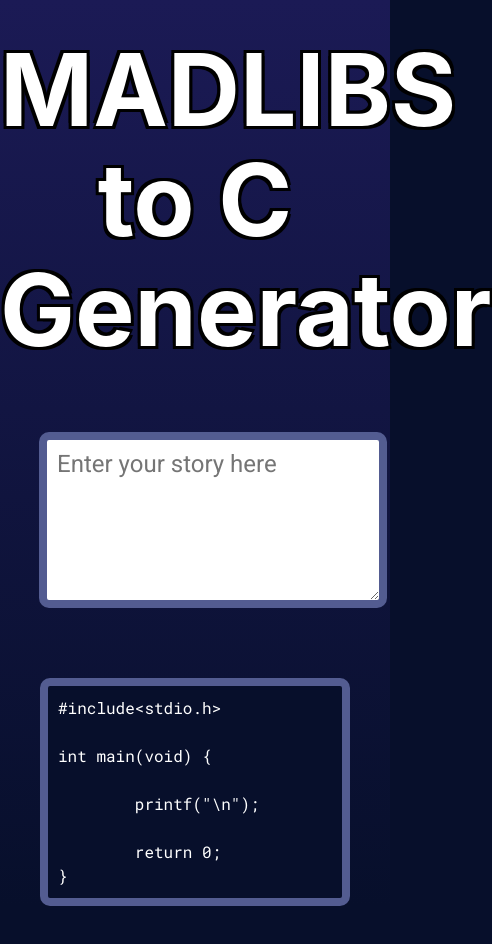
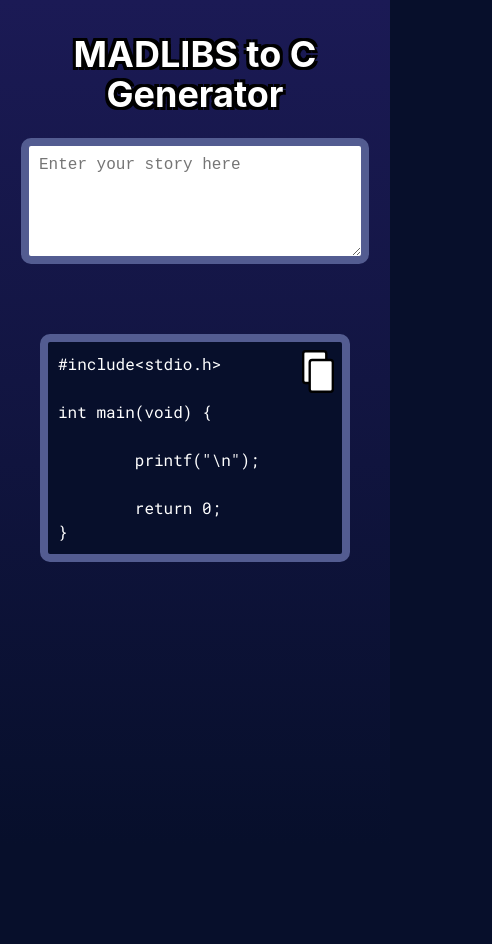
Before and after one commit to loganmacdougall/MADLIBS-to-C, a React (Vite) app: page / in a window 390 px wide. Shown: the whole page, 492 px wide, since content can reach past the window. After the commit the page ends 844 px from the top, so only its background shows below. Built offline with nearby package versions, Linux system fonts and the light colour scheme.

Commit message:
Added copy button and fixed issues with enter space story sanitation

```diff
--- a/src/App.tsx
+++ b/src/App.tsx
@@ -3,6 +3,7 @@ import { useState } from 'react'
 import Story from './Story.tsx'
 import Blanks from './Blanks.tsx'
 import Code from './Code.tsx'
+import CopyPopup from './CopyPopup.tsx'
 import { CBlank } from './Blanks.tsx'
 
 function App() {
@@ -17,6 +18,7 @@ function App() {
     <Story story={story} setStory={setStory} />
     <Blanks story={story} setCBlanks={setBlanks} />
     <Code story={story} blanks={blanks} />
+    <CopyPopup />
   </>
 }
 
--- a/src/Code.tsx
+++ b/src/Code.tsx
@@ -5,8 +5,12 @@ interface CodeProps {
   blanks: CBlank[]
 }
 
+let currentPopupTimeout: any = null
+
 function Code({ story, blanks }: CodeProps) {
-  return <pre id="code">
+  return <div id="code-container">
+    <img id="copy-button" src="/Copy.svg" alt="Click to copy" title="Click to copy" onClick={copyCode} />
+    <pre id="code">
       {"#include\<stdio.h\>"}<br />
       <br />
       {"int main(void) {"}<br />
@@ -18,18 +22,31 @@ function Code({ story, blanks }: CodeProps) {
       {"\treturn 0;"}<br />
       {"}"}<br />
     </pre>
+  </div>
 }
 
 function printStory(story: string, blanks: CBlank[]) {
   let cleanStoryArr = Array.from(story).filter((c, _i, _a) => c != '"')
+  // Fix bad percent signs
   let illegalPercentLocs: number[] = []
   for (let i = 0; i < cleanStoryArr.length; i++) {
-    if (cleanStoryArr[i] != "%" || (i < cleanStoryArr.length - 1 && cleanStoryArr[i + 1] == "s")) continue
+    if (cleanStoryArr[i] == "%" && cleanStoryArr[i + 1] != "s")
       illegalPercentLocs.push(i)
   }
   illegalPercentLocs.forEach((i, o) => {
     let index = i + o
     cleanStoryArr.splice(index, 0, "\\")
+  })
+
+  // Replace enter spaces with "\n"
+  let illegalEnterLocs: number[] = []
+  for (let i = 0; i < cleanStoryArr.length; i++) {
+    if (cleanStoryArr[i] == "\n")
+      illegalEnterLocs.push(i)
+  }
+  illegalEnterLocs.forEach((i, _o) => {
+    let index = i
+    cleanStoryArr.splice(index, 1, "\\n")
   })
   let cleanStory = cleanStoryArr.join("")
 
@@ -54,4 +71,22 @@ function variableInitialize(blanks: CBlank[]) {
   return "\tchar " + variables + ";"
 }
 
+async function copyCode() {
+  let codeNode = document.getElementById("code")!
+
+  await navigator.clipboard.writeText(codeNode.innerText)
+
+  let popupNode = document.getElementById("copy-popup")!
+
+  if (currentPopupTimeout === null) {
+    popupNode.classList.add("popout")
+  } else {
+    clearTimeout(currentPopupTimeout)
+  }
+  currentPopupTimeout = setTimeout(() => {
+    popupNode.classList.remove("popout")
+    currentPopupTimeout = null
+  }, 3000)
+}
+
 export default Code
--- /dev/null
+++ b/src/CopyPopup.tsx
@@ -0,0 +1,7 @@
+function CopyPopup() {
+  return <div id="copy-popup-container">
+    <p id="copy-popup">Code has been copied</p>
+  </div>
+}
+
+export default CopyPopup
--- a/src/index.css
+++ b/src/index.css
@@ -1,6 +1,8 @@
 :root {
+  font-family: "Roboto", sans-serif;
   line-height: 1.5;
   font-weight: 400;
+  display: inline-block;
 
   color: white;
   background-color: #070F2B;
@@ -13,10 +15,19 @@
 }
 
 body {
+  position: relative;
   margin: 0;
-  width: 100svw;
-  min-width: 100svw;
+  height: 100svh;
+  min-height: 100svh;
+  width: 100%;
+  min-width: 100%;
   background: linear-gradient(#1B1A55, #070F2B);
+}
+
+#root {
+  height: 100svh;
+  min-height: 100svh;
+  position: relative;
 }
 
 h1 {
@@ -30,14 +41,12 @@ h1 {
 }
 
 #story-textarea {
-  font-family: "Roboto", sans-serif;
   font-size: 24px;
   display: block;
   position: relative;
   padding: 10px;
   width: 80%;
-  left: 10%;
-  right: 10%;
+  margin: 0 auto;
   border: #535C91 solid 8px;
   border-radius: 10px;
 }
@@ -61,11 +70,6 @@ label {
   font-size: 18px;
 }
 
-label,
-input {
-  font-family: "Roboto", sans-serif;
-}
-
 .labelInput,
 .lengthInput {
   font-size: 16px;
@@ -85,6 +89,34 @@ input {
   border-bottom-left-radius: 0;
 }
 
+#code-container {
+  position: relative;
+}
+
+#copy-button {
+  position: absolute;
+  top: 1em;
+  right: 3.5em;
+  width: 2em;
+}
+
+#copy-button:hover {
+  cursor: pointer;
+}
+
+pre {
+  white-space: pre-wrap;
+  /* Since CSS 2.1 */
+  white-space: -moz-pre-wrap;
+  /* Mozilla, since 1999 */
+  white-space: -pre-wrap;
+  /* Opera 4-6 */
+  white-space: -o-pre-wrap;
+  /* Opera 7 */
+  word-wrap: break-word;
+  /* Internet Explorer 5.5+ */
+}
+
 #code {
   font-family: "Roboto Mono", monospace;
   margin: 40px;
@@ -92,6 +124,40 @@ input {
   border: #535C91 solid 8px;
   border-radius: 10px;
   background-color: #070F2B;
+}
+
+#copy-popup-container {
+  position: absolute;
+  overflow: hidden;
+  height: fit-content;
+  bottom: 0;
+  left: 0;
+  right: 0;
+}
+
+#copy-popup {
+  position: relative;
+  font-weight: 700;
+  left: 0;
+  right: 0;
+  max-width: 300px;
+  font-size: 24px;
+  color: black;
+  text-align: center;
+  padding: 10px;
+  margin: 0 auto;
+  background-color: #535C91;
+  border: #9290C3 solid 8px;
+  box-sizing: border-box;
+  border-bottom: none;
+  border-top-left-radius: 10px;
+  border-top-right-radius: 10px;
+  transform: translateY(300px);
+  transition: transform 1s ease-out;
+}
+
+#copy-popup-container .popout {
+  transform: translateY(0px);
 }
 
 @media only screen and (max-width: 1100px) {
@@ -110,4 +176,12 @@ input {
   #blanks {
     grid-template-columns: auto;
   }
+
+  h1 {
+    font-size: 36px;
+  }
+
+  #story-textarea {
+    font-size: large;
+  }
 }
```
Also changed, not shown: public/Copy.svg (added). Lines whose indentation alone changed are shown as unchanged.
